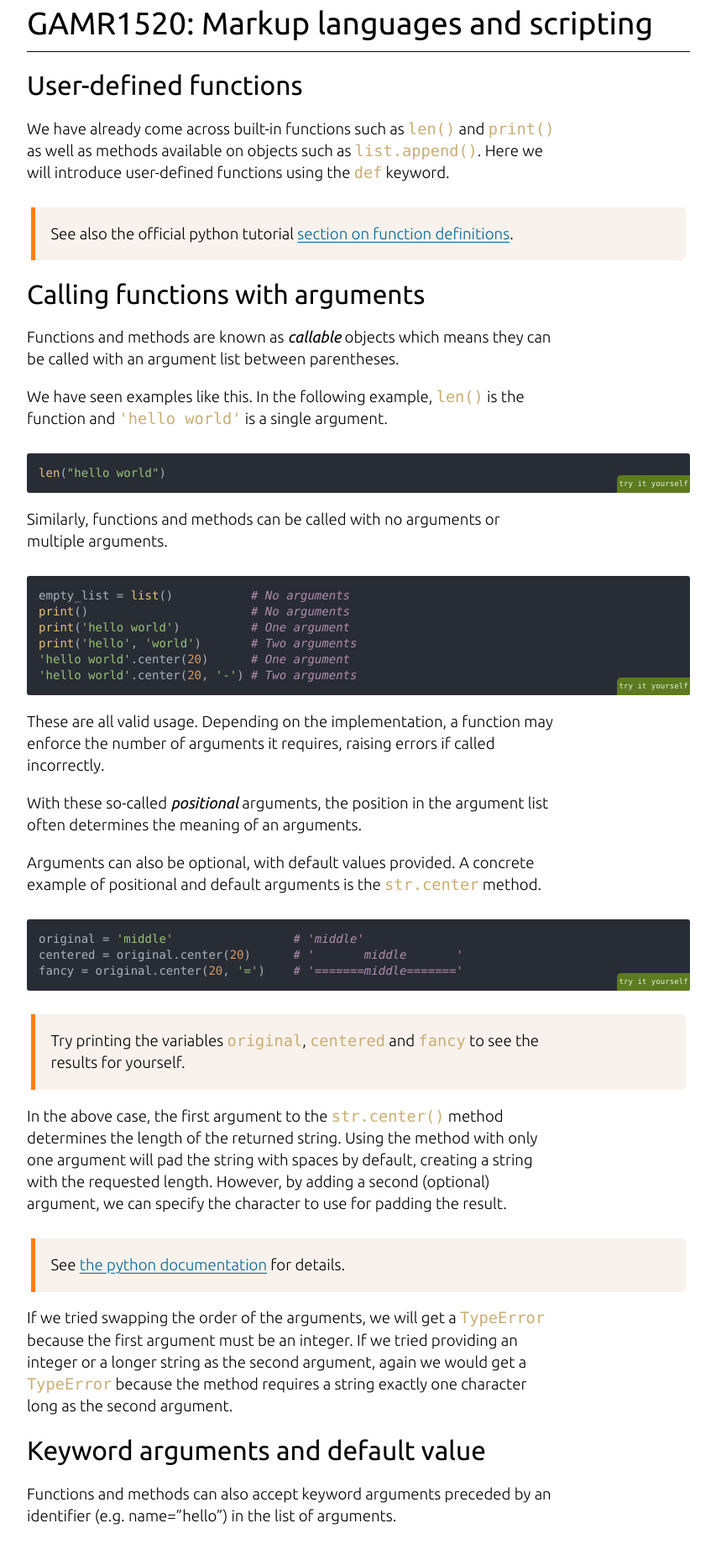
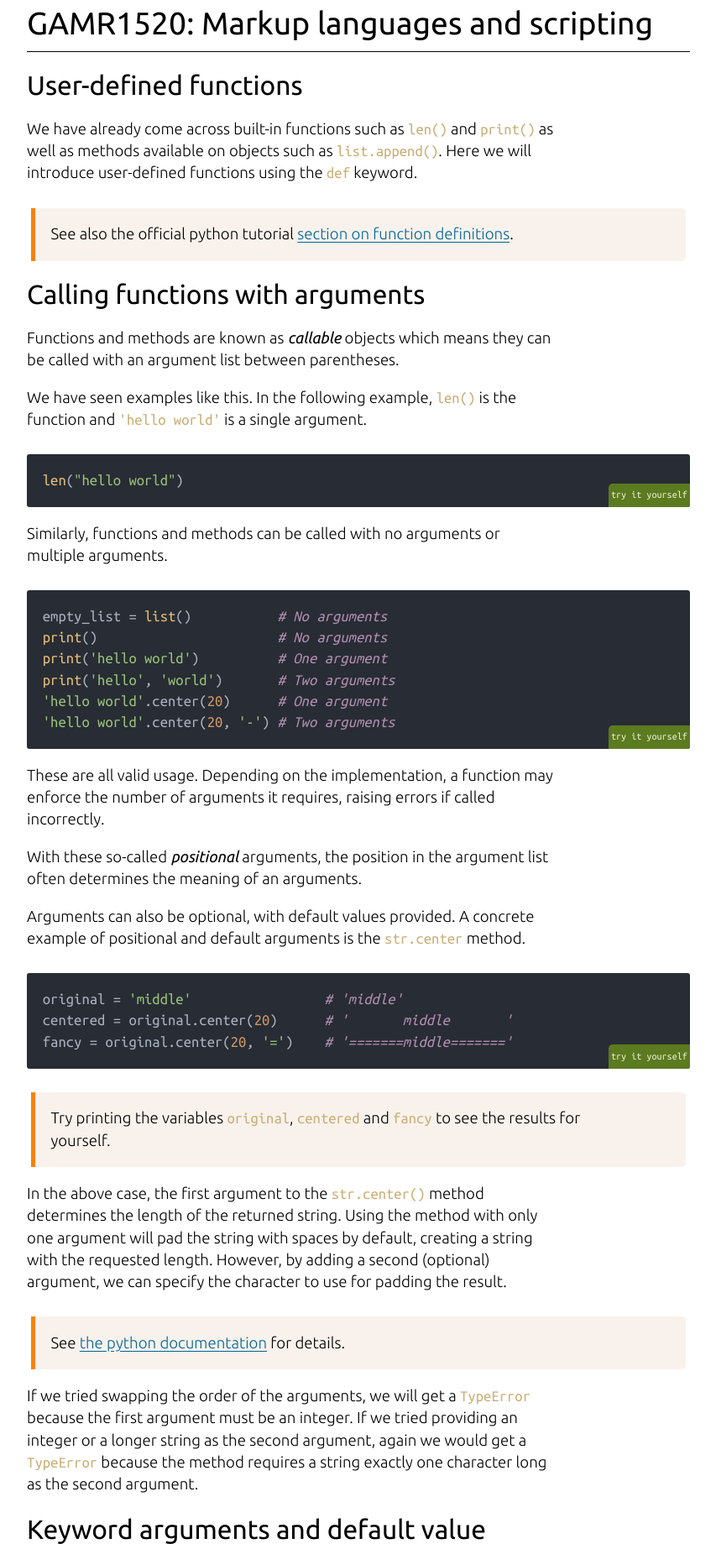
Before and after one commit to GAMR1520/GAMR1520, a Jekyll site: the page built from functions.md, in a window 1280 px wide. Shown: the part 196-2041 px from the top of the page at 84% size, without its empty margins (213-1066 px from the left). Built offline with Jekyll 4.4.1, drawn with Linux system fonts in a browser that asks for light colours; nearby versions of some CDN libraries; our own code applies the rules of GitHub Pages for plain Markdown files.

Commit message:
simplify styles

```diff
--- a/_layouts/default.html
+++ b/_layouts/default.html
@@ -15,11 +15,6 @@
 }
 
 
-code {
-	font-family: Menlo, Monaco, Consolas, "Droid Sans Mono", "Courier New", monospace, "Droid Sans Fallback";
-	font-size: 1em;
-	line-height: 1.357em;
-}
 
 body.wordWrap pre {
 	white-space: pre-wrap;
@@ -74,10 +69,6 @@
  * Markdown PDF CSS
  */
 
-code {
-	font-size: 14px;
-	line-height: 19px;
-}
 
 /* for inline code */
 :not(pre):not(.hljs) > code {
--- a/markdown.css
+++ b/markdown.css
@@ -1,4 +1,5 @@
-@import url('https://fonts.googleapis.com/css2?family=Ubuntu:ital,wght@0,300;0,400;0,500;1,300;1,400;1,500&display=swap');
+/* @import url('https://fonts.googleapis.com/css2?family=Ubuntu:ital,wght@0,300;0,400;0,500;1,300;1,400;1,500&display=swap'); */
+@import url('https://fonts.googleapis.com/css2?family=Ubuntu+Mono&family=Ubuntu:ital,wght@0,300;0,400;0,500;1,300;1,400;1,500&display=swap');
 
 :root {
     --challenge-hue: 80;
@@ -189,6 +190,17 @@
     color: hsl(var(--challenge-hue), 50%, 90%);
 }
 
+code {
+    font-family: "Ubuntu Mono", "Courier New", monospace;
+    font-size: 1em;
+    line-height: 1.357em;
+}
+
+
+code:not(.hljs) {
+    color: hsl(var(--note-hue), 100%, 40%);
+}
+
 blockquote {
     border-left-width: 5px;
     border-left-style: solid;
@@ -199,9 +211,6 @@
     border-color: hsl(var(--note-hue), 100%, 50%);
 }
 
-code:not(.hljs) {
-    color: hsl(var(--note-hue), 100%, 40%);
-}
 
 blockquote.challenge::before {
     content: "work together on these";
```
